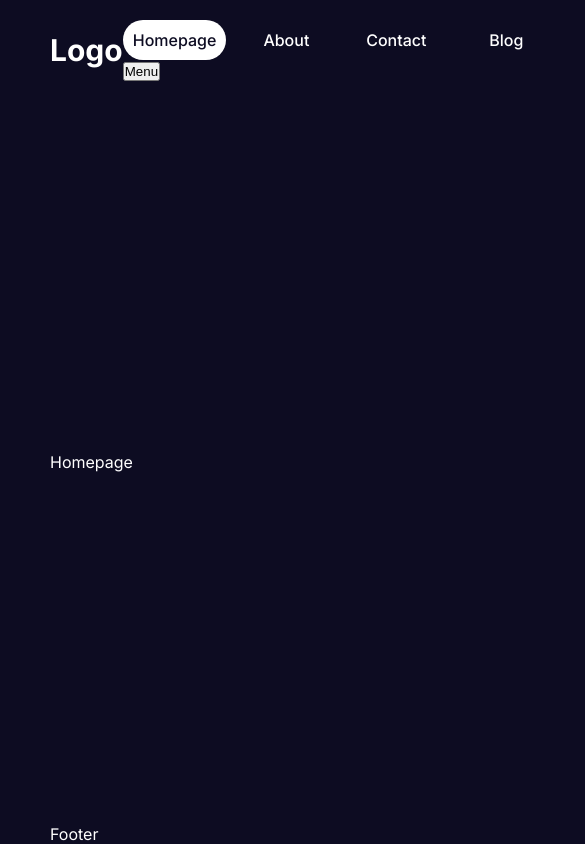
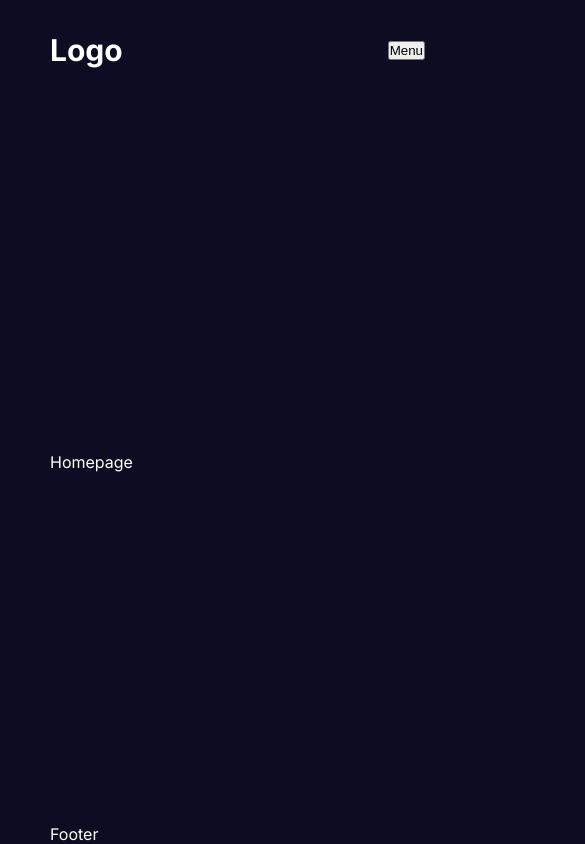
Before and after one commit to DavidPerelman/lama_blog, a Next.js app: page / in a window 390 px wide. Shown: the top 844 px of the page, 585 px wide, since content can reach past the window. Built offline with nearby package versions, Linux system fonts and the light colour scheme.

Commit message:
components - Links.jsx - style open state visual

```diff
--- a/src/app/globals.css
+++ b/src/app/globals.css
@@ -32,3 +32,39 @@
   flex-direction: column;
   justify-content: space-between;
 }
+
+@media (max-width: 1536px) {
+  .container {
+    width: 1366px;
+  }
+}
+
+@media (max-width: 1366px) {
+  .container {
+    width: 1280px;
+  }
+}
+
+@media (max-width: 1280px) {
+  .container {
+    width: 1024px;
+  }
+}
+
+@media (max-width: 1024px) {
+  .container {
+    width: 768px;
+  }
+}
+
+@media (max-width: 768px) {
+  .container {
+    width: 640px;
+  }
+}
+
+@media (max-width: 640px) {
+  .container {
+    width: 475px;
+  }
+}
--- a/src/components/navbar/links/Links.jsx
+++ b/src/components/navbar/links/Links.jsx
@@ -32,7 +32,12 @@
           <NavLink item={{ title: "Login", path: "/login" }} />
         )}
       </div>
-      <button onClick={() => setOpen((prev) => !prev)}>Menu</button>
+      <button
+        className={styles.menuButton}
+        onClick={() => setOpen((prev) => !prev)}
+      >
+        Menu
+      </button>
       {open && (
         <div className={styles.mobileLinks}>
           {links.map((link) => (
--- a/src/components/navbar/links/links.module.css
+++ b/src/components/navbar/links/links.module.css
@@ -9,3 +9,36 @@
   cursor: pointer;
   font-weight: bold;
 }
+
+.menuButton,
+.mobileLinks {
+  display: none;
+}
+
+@media (max-width: 768px) {
+  .links {
+    display: none;
+  }
+
+  .menuButton {
+    display: block;
+    cursor: pointer;
+    /* font-size: 30px;
+    font-weight: solid; */
+  }
+
+  .mobileLinks {
+    position: absolute;
+    top: 100px;
+    right: 0;
+    width: 50%;
+    height: calc(100vh - 100px);
+    /* background-color: var(--bg); */
+    background-color: rebeccapurple;
+    display: flex;
+    flex-direction: column;
+    align-items: center;
+    justify-content: center;
+    gap: 10px;
+  }
+}
```
